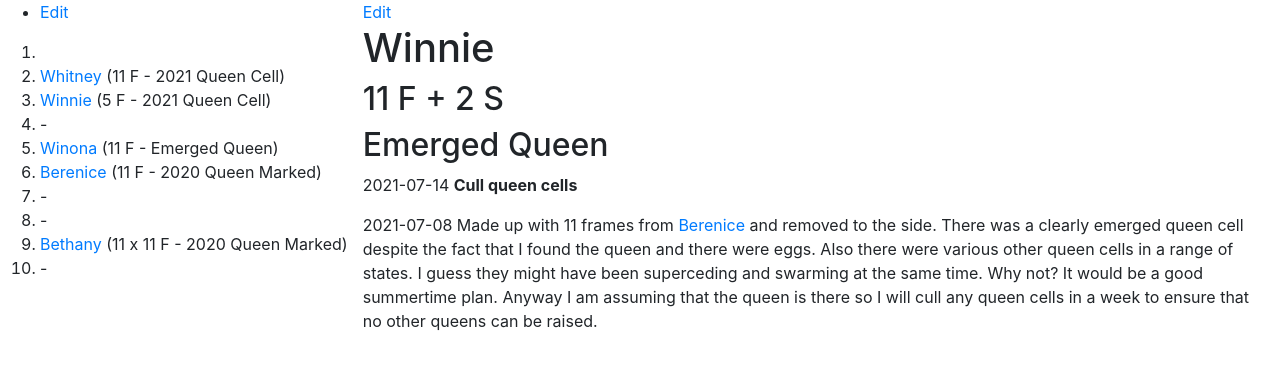
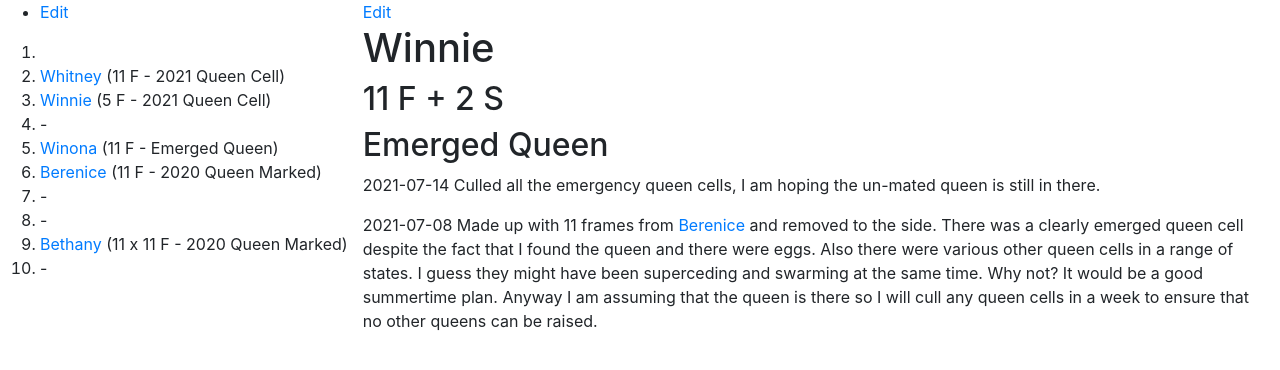
Before and after one commit to joejcollins/rhapsody-angel, a Jekyll site: the page built from queens/2021-winona.md, in a window 1280 px wide. Shown: the top 370 px of the page. Built offline with Jekyll 4.4.1, drawn with Linux system fonts in a browser that asks for light colours; our own code applies the rules of GitHub Pages for plain Markdown files.

Commit message:
Culled QCs in Winona

```diff
--- a/queens/2021-winona.md
+++ b/queens/2021-winona.md
@@ -4,6 +4,6 @@
 
 ## Emerged Queen
 
-2021-07-14 **Cull queen cells**
+2021-07-14 Culled all the emergency queen cells, I am hoping the un-mated queen is still in there.
 
 2021-07-08 Made up with 11 frames from [Berenice]({{ site.baseurl }}/queens/2020-berenice.html) and removed to the side.  There was a clearly emerged queen cell despite the fact that I found the queen and there were eggs.  Also there were various other queen cells in a range of states.  I guess they might have been superceding and swarming at the same time.  Why not?  It would be a good summertime plan.  Anyway I am assuming that the queen is there so I will cull any queen cells in a week to ensure that no other queens can be raised.
```
Also changed, not shown: queens/2020-berenice.md (+2 -0 lines), queens/2021-winnie.md (+2 -0 lines).
